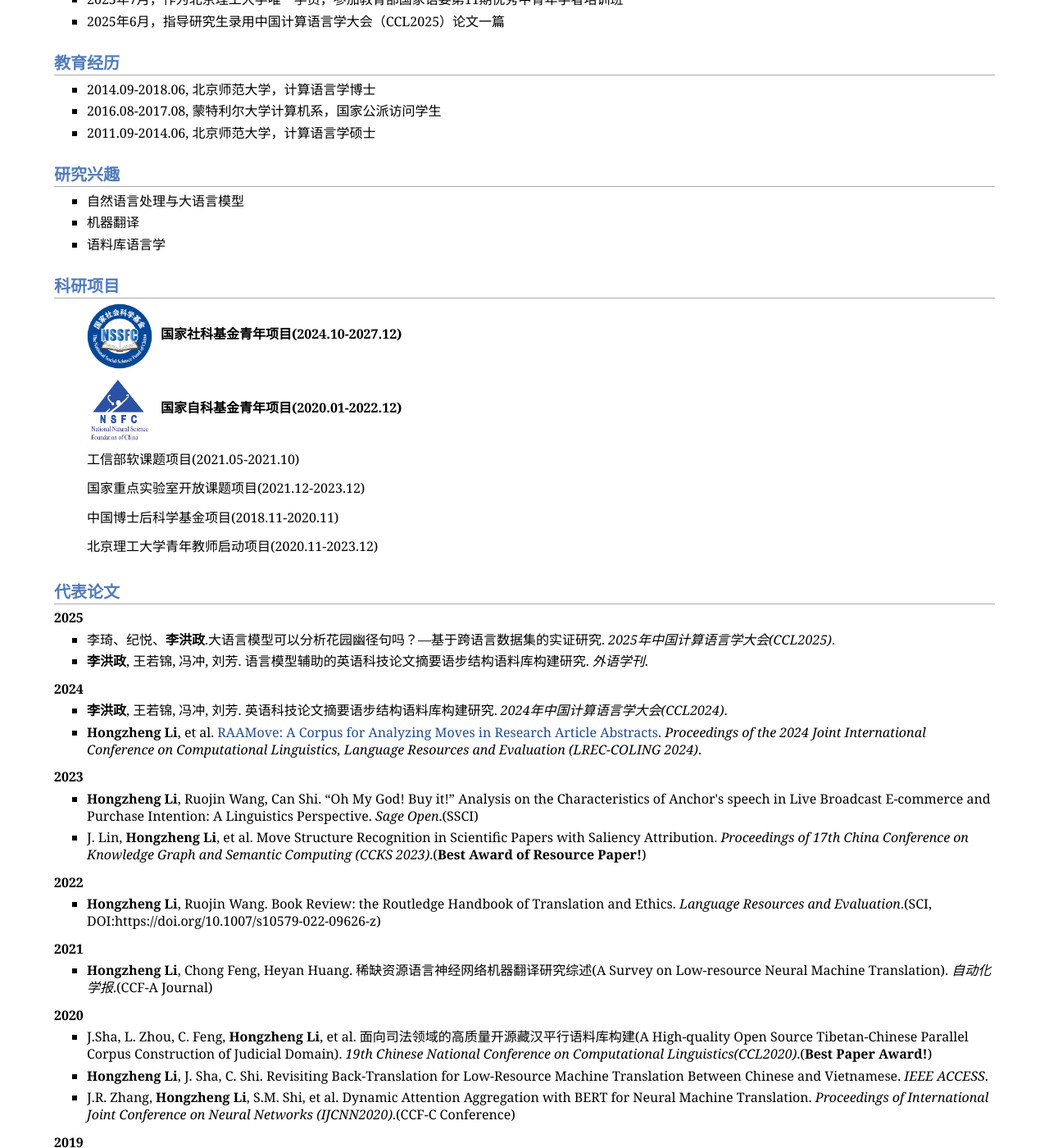
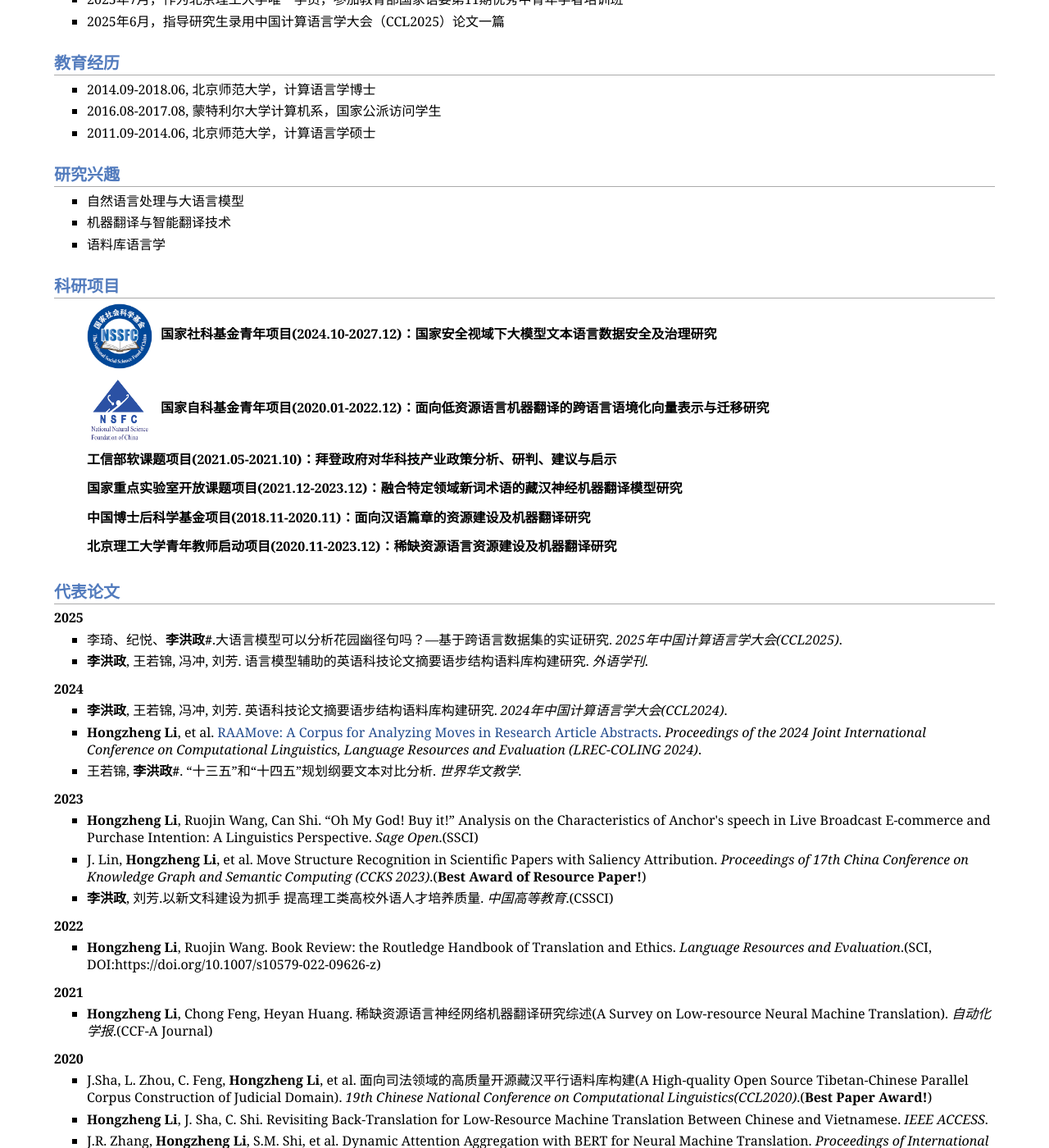
Before and after one commit to lihongzheng-nlp/lihongzheng-nlp.github.io, a Jekyll site: the page index_zh.html, which Jekyll copies as it is, in a window 1280 px wide and 1400 px high, scrolled down 837 px. Shown: the whole window at 82% size. Built offline with Jekyll 4.4.1, drawn with Linux system fonts in a browser that asks for light colours.

Commit message:
Update index_zh.html

```diff
--- a/index_zh.html
+++ b/index_zh.html
@@ -34,7 +34,7 @@
     <a href="index.html">English</a>
 </div>
 </td></tr></table>
-<h2>个人简介</h2>
+<h2><b>个人简介</b></h2>
 <p style="line-height: 1.5;">李洪政，北京理工大学外国语学院长聘副教授、博士生导师，语言工程与认知计算工信部重点实验室成员。中国中文信息学会青工委委员，中国计算机学会自然语言处理专委会执行委员，中国语文现代化学会阅读分级专委会常务理事。主要研究方向长期聚焦于自然语言处理与大语言模型、语料库语言学、智慧外语教育等多学科交叉领域，致力于借助计算方法研究各类语言学问题及落地应用。近年来主持承担国家社科基金青年项目、国家自科基金青年项目、中国博士后科研项目、工信部/教育部科研项目、国家重点实验室开放课题等省部级和国家级课题多项。已在SCI、SSCI、CSSCI、CCF-A等国际国内期刊和知名学术会议发表高水平论文近20篇。 </p>
 <p style="line-height: 1.5;"><b>自2025年秋季开始常年招收博士后，成果突出者有机会留校工作。自2026年秋季开始招收博士研究生，欢迎具有扎实（Python）编程背景并对自然语言处理等领域具有强烈兴趣的优秀学生咨询报考！</b></p>
 
@@ -46,12 +46,12 @@
 <li><p>2018.07-2020.10, 北京理工大学计算机学院，博士后</p>
 </li>
 </ul>
-<h2>新闻</h2>
+<h2><b>新闻</b></h2>
 <ul>
 <li><p>2025年7月，作为北京理工大学唯一学员，参加教育部国家语委第11期优秀中青年学者培训班</p></li>
 <li><p>2025年6月，指导研究生录用中国计算语言学大会（CCL2025）论文一篇</p></li>
 </ul>
-<h2>教育经历</h2>
+<h2><b>教育经历</b></h2>
 <ul>
 <li><p>2014.09-2018.06, 北京师范大学，计算语言学博士</p>
 </li>
@@ -60,34 +60,34 @@
 <li><p>2011.09-2014.06, 北京师范大学，计算语言学硕士</p>
 </li>
 </ul>
-<h2>研究兴趣</h2>
+<h2><b>研究兴趣</b></h2>
 <ul>
 <li><p>自然语言处理与大语言模型</p>
 </li>
-<li><p>机器翻译</p>
+<li><p>机器翻译与智能翻译技术</p>
 </li>
 <li><p>语料库语言学</p>
 </li>
 </ul>
-<h2>科研项目</h2>
+<h2><b>科研项目</b></h2>
 <ul>
-<li class="project-item"><img src="images/nssfc.jpg" alt="Project Icon" style="width:80px; height:80px; margin-right:10px;"><p><b>国家社科基金青年项目(2024.10-2027.12)</b></p>
+<li class="project-item"><img src="images/nssfc.jpg" alt="Project Icon" style="width:80px; height:80px; margin-right:10px;"><p><b>国家社科基金青年项目(2024.10-2027.12)：国家安全视域下大模型文本语言数据安全及治理研究</b></p>
 </li>
-<li class="project-item"><img src="images/nsfc.png" alt="Project Icon" style="width:80px; height:80px; margin-right:10px;"><p><b>国家自科基金青年项目(2020.01-2022.12)</b></p>
+<li class="project-item"><img src="images/nsfc.png" alt="Project Icon" style="width:80px; height:80px; margin-right:10px;"><p><b>国家自科基金青年项目(2020.01-2022.12)：面向低资源语言机器翻译的跨语言语境化向量表示与迁移研究</b></p>
 </li>
-<li class="project-item"><p>工信部软课题项目(2021.05-2021.10)</p>
+<li class="project-item"><p><b>工信部软课题项目(2021.05-2021.10)：拜登政府对华科技产业政策分析、研判、建议与启示</b></p>
 </li>
-<li class="project-item"><p>国家重点实验室开放课题项目(2021.12-2023.12)</p>
+<li class="project-item"><p><b>国家重点实验室开放课题项目(2021.12-2023.12)：融合特定领域新词术语的藏汉神经机器翻译模型研究</b></p>
 </li>
-<li class="project-item"><p>中国博士后科学基金项目(2018.11-2020.11)</p>
+<li class="project-item"><p><b>中国博士后科学基金项目(2018.11-2020.11)：面向汉语篇章的资源建设及机器翻译研究</b></p>
 </li>
-<li class="project-item"><p>北京理工大学青年教师启动项目(2020.11-2023.12)</p>
+<li class="project-item"><p><b>北京理工大学青年教师启动项目(2020.11-2023.12)：稀缺资源语言资源建设及机器翻译研究</b></p>
 </li>
 </ul>
-<h2>代表论文 </h2>
+<h2><b>代表论文</b></h2>
 <p><b>2025</b></p>
 <ul>
-<li><p>李琦、纪悦、<b>李洪政</b>.大语言模型可以分析花园幽径句吗？—基于跨语言数据集的实证研究. <i>2025年中国计算语言学大会(CCL2025)</i>. <br /></p>
+<li><p>李琦、纪悦、<b>李洪政#</b>.大语言模型可以分析花园幽径句吗？—基于跨语言数据集的实证研究. <i>2025年中国计算语言学大会(CCL2025)</i>. <br /></p>
 </li>
 <li><p><b>李洪政</b>, 王若锦, 冯冲, 刘芳. 语言模型辅助的英语科技论文摘要语步结构语料库构建研究. <i>外语学刊</i>. <br /></p>
 </li>
@@ -98,12 +98,16 @@
 </li>
 <li><p><b>Hongzheng Li</b>, et al. <a href="https://aclanthology.org/2024.lrec-main.1181/">RAAMove: A Corpus for Analyzing Moves in Research Article Abstracts</a>. <i>Proceedings of the 2024 Joint International Conference on Computational Linguistics, Language Resources and Evaluation (LREC-COLING 2024)</i>. <br /></p>
 </li>
+<li><p>王若锦, <b>李洪政#</b>. “十三五”和“十四五”规划纲要文本对比分析. <i>世界华文教学</i>. <br /></p>
+</li>
 </ul>
 <p><b>2023</b></p>
 <ul>
 <li><p><b>Hongzheng Li</b>, Ruojin Wang, Can Shi. “Oh My God! Buy it!” Analysis on the Characteristics of Anchor's speech in Live Broadcast E-commerce and Purchase Intention: A Linguistics Perspective. <i>Sage Open</i>.(SSCI) <br /></p>
 </li>
 <li><p>J. Lin, <b>Hongzheng Li</b>, et al. Move Structure Recognition in Scientific Papers with Saliency Attribution. <i>Proceedings of 17th China Conference on Knowledge Graph and Semantic Computing (CCKS 2023)</i>.(<b>Best Award of Resource Paper!</b>) <br /></p>
+</li>
+<li><p><b>李洪政</b>, 刘芳.以新文科建设为抓手 提高理工类高校外语人才培养质量. <i>中国高等教育</i>.(CSSCI) <br /></p>
 </li>
 </ul>
 <p><b>2022</b></p>
```
